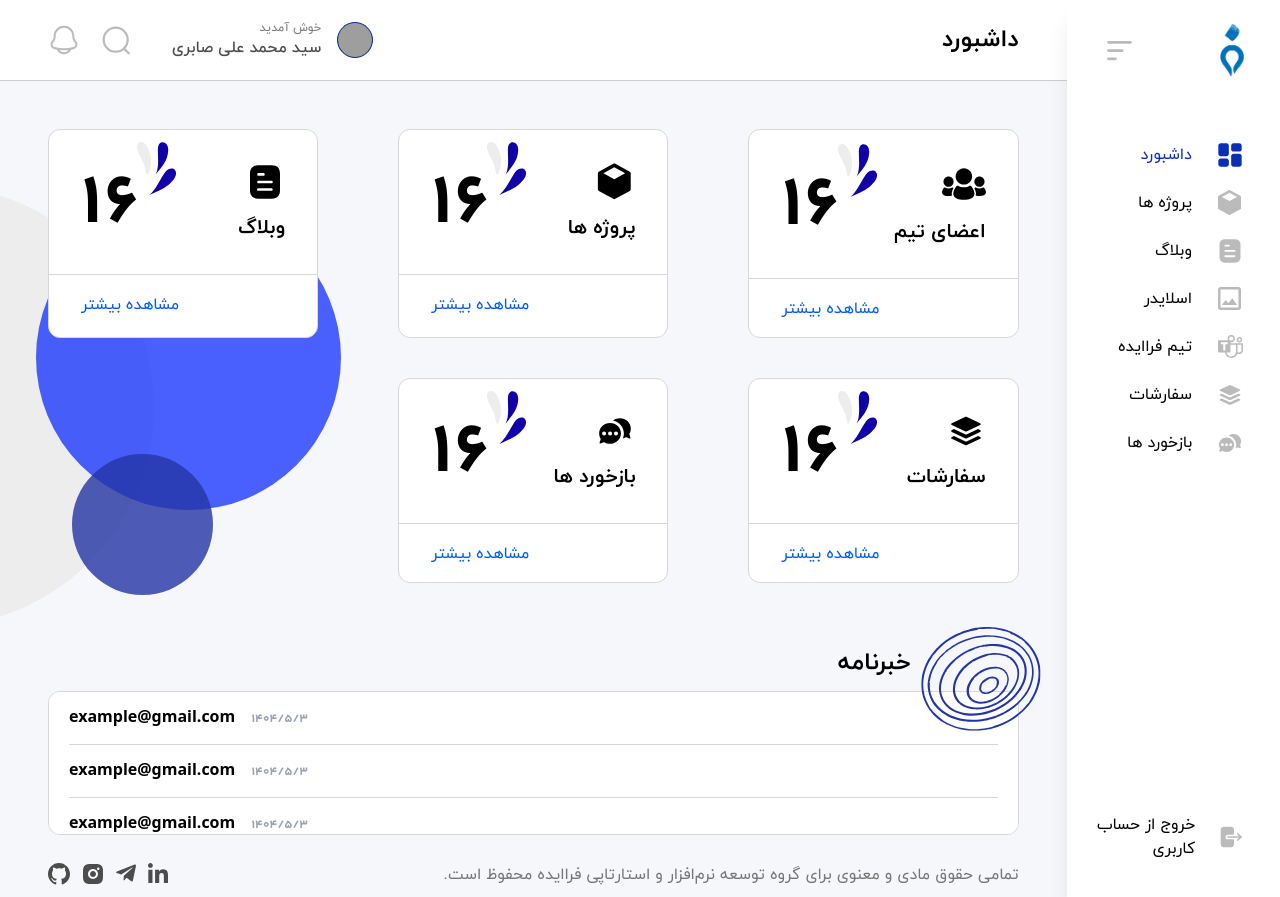
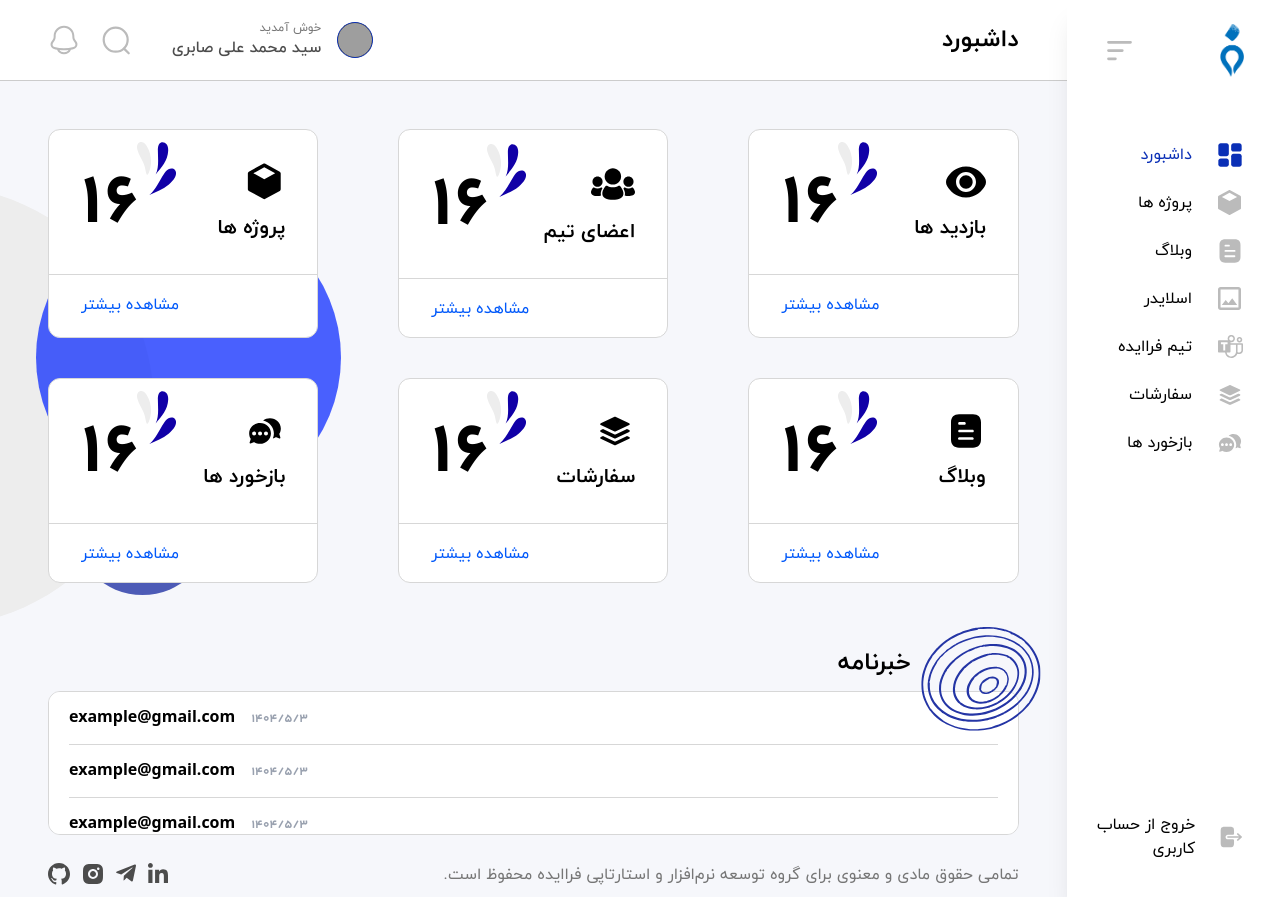
Before and after one commit to sb878787/FaraIdeh, a Next.js app: page /admin/dashboard in a window 1280 px wide. Built offline with nearby package versions, Linux system fonts and the light colour scheme; grey boxes are pictures that could not be loaded.

Commit message:
feat(dashboard): add Visits section in dashboardData

```diff
--- /dev/null
+++ b/src/component/icons/dashboard/EyeIcon.tsx
@@ -0,0 +1,18 @@
+'use client';
+
+const EyeIcon = () => {
+  return (
+    <svg width="40" height="40" viewBox="0 0 24 24" fill="none" xmlns="http://www.w3.org/2000/svg">
+      <path
+        d="M11.9999 15.9985C14.2082 15.9985 15.9984 14.2083 15.9984 12C15.9984 9.79165 14.2082 8.00146 11.9999 8.00146C9.79159 8.00146 8.0014 9.79165 8.0014 12C8.0014 14.2083 9.79159 15.9985 11.9999 15.9985Z"
+        fill="black"
+      />
+      <path
+        d="M23.2668 9.42008C21.7164 6.89501 18.1897 2.65857 12 2.65857C5.8103 2.65857 2.28361 6.89501 0.733188 9.42008C-0.244355 11.0012 -0.244355 12.999 0.733188 14.5802C2.28361 17.1052 5.8103 21.3417 12 21.3417C18.1897 21.3417 21.7164 17.1052 23.2668 14.5802C24.2444 12.999 24.2444 11.0012 23.2668 9.42008ZM12 17.9979C8.68755 17.9979 6.00223 15.3126 6.00223 12.0001C6.00223 8.68764 8.68755 6.00233 12 6.00233C15.3125 6.00233 17.9978 8.68764 17.9978 12.0001C17.9945 15.3112 15.3111 17.9945 12 17.9979Z"
+        fill="black"
+      />
+    </svg>
+  );
+};
+
+export default EyeIcon;
--- a/src/views/dashboard/admin/dashboard/MainDashboard.tsx
+++ b/src/views/dashboard/admin/dashboard/MainDashboard.tsx
@@ -12,9 +12,16 @@ import OrdersIcon from '@/component/icons/dashboard/OrdersIcon';
 import FeedbackIcon from '@/component/icons/dashboard/FeedbackIcon';
 import CircleDashboardSVG from '@/component/icons/SVG/CircleDashboardSVG';
 import OurStoryHome from '@/component/icons/SVG/OurStoryHome';
+import EyeIcon from '@/component/icons/dashboard/EyeIcon';
 
 const MainDashboard = () => {
   const dashboardData = [
+    {
+      icon: <EyeIcon />,
+      title: 'بازدید ها',
+      count: 16,
+      link: '#',
+    },
     {
       icon: <TeamMemberIcon />,
       title: 'اعضای تیم',
```
